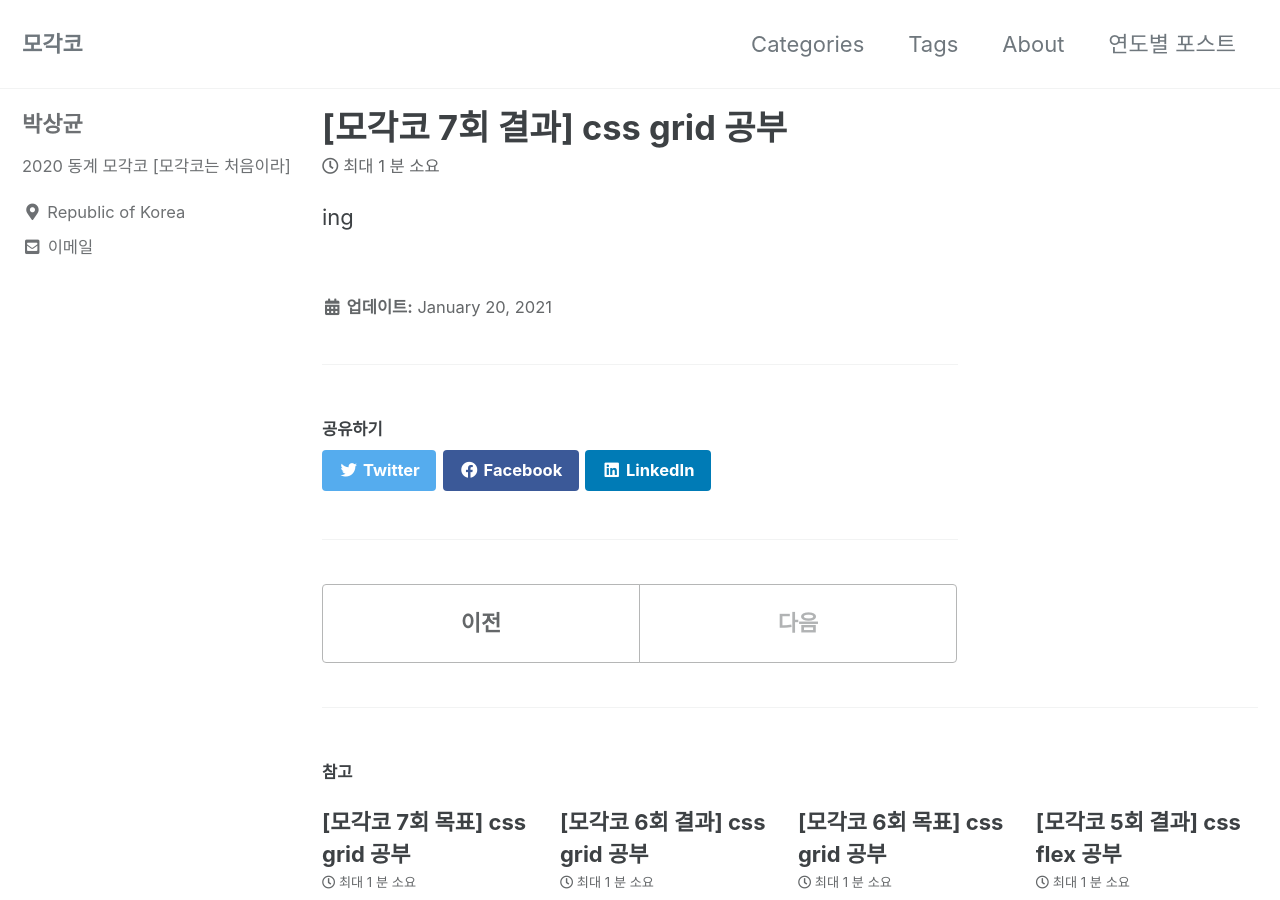
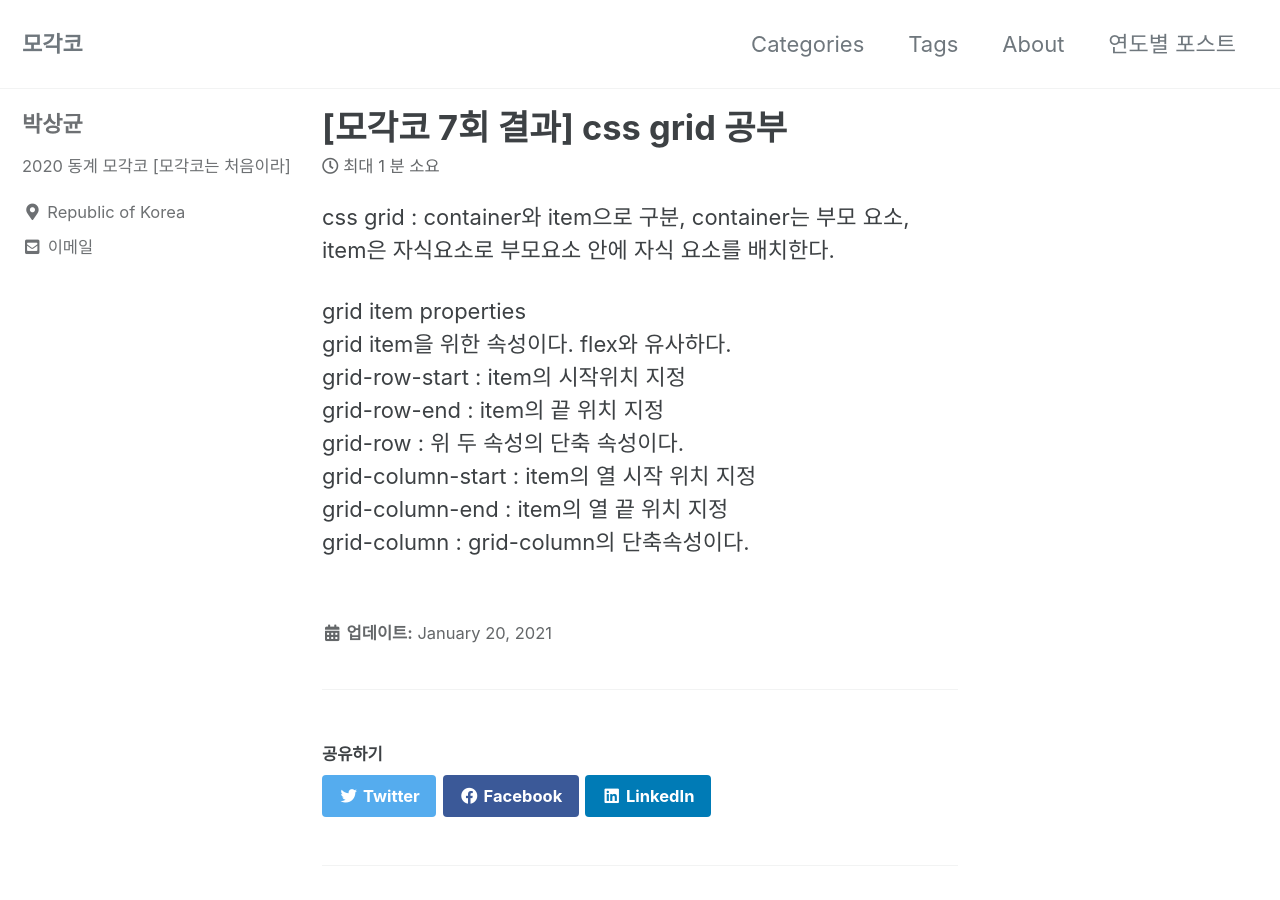
Before and after one commit to sanggyunbak2856/sanggyunbak2856.github.io, a Jekyll site: the page built from _posts/2021-01-20-result-7.md, in a window 1280 px wide and 900 px high. Built offline with Jekyll 4.4.1, drawn with Linux system fonts in a browser that asks for light colours; cached includes are drawn as plain includes.

Commit message:
'[2021-01-20]'

```diff
--- a/_posts/2021-01-20-result-7.md
+++ b/_posts/2021-01-20-result-7.md
@@ -3,4 +3,13 @@ title: "[모각코 7회 결과] css grid 공부 "
 date: 2021-01-20
 last_modified_at: 2021-01-20
 ---
-ing
+css grid : container와 item으로 구분, container는 부모 요소, item은 자식요소로 부모요소 안에 자식 요소를 배치한다.
+
+grid item properties
+grid item을 위한 속성이다. flex와 유사하다.
+grid-row-start : item의 시작위치 지정
+grid-row-end : item의 끝 위치 지정
+grid-row : 위 두 속성의 단축 속성이다.
+grid-column-start : item의 열 시작 위치 지정
+grid-column-end : item의 열 끝 위치 지정
+grid-column : grid-column의 단축속성이다.
```
